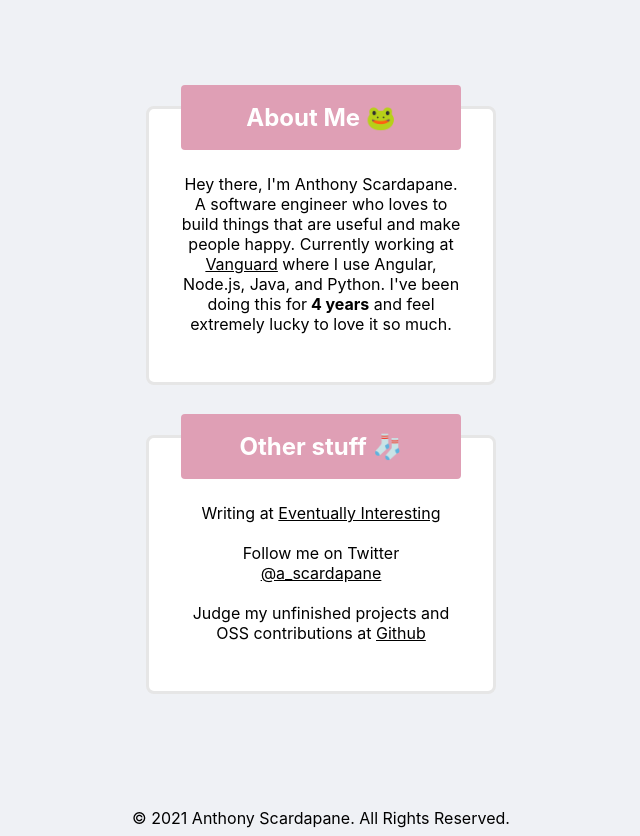
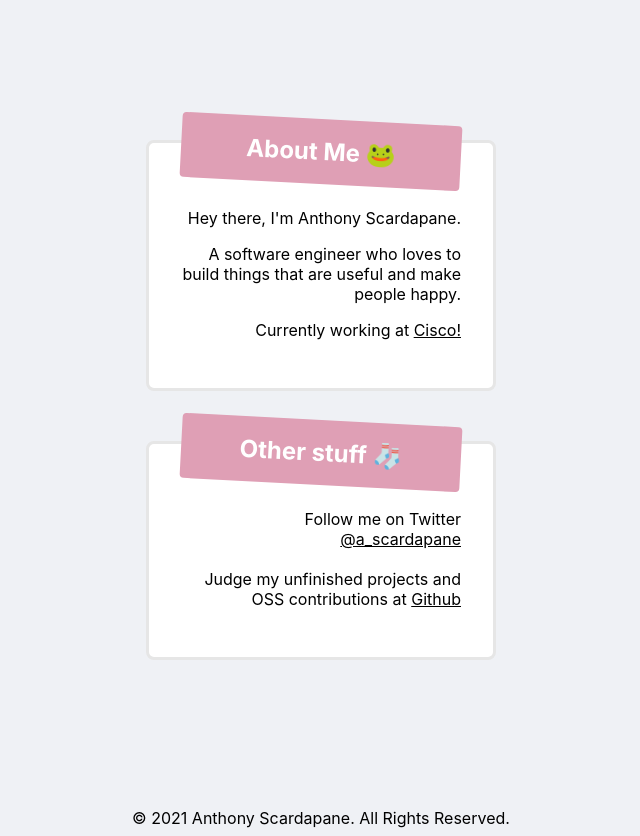
Before and after one commit to a-scar/personal-app, a React (Create React App) app: page / in a window 1280 px wide. Shown: the whole page, without its empty margins (319-959 px from the left). Built offline with nearby package versions, Linux system fonts and the light colour scheme.

Commit message:
update job, make title in card tilty

```diff
--- a/src/App.css
+++ b/src/App.css
@@ -22,6 +22,11 @@ a {
   align-items: center;
   justify-content: center;
   color: hsl(0, 0%, 100%);
+}
+
+.card-content {
+  align-items: center;
+  justify-content: center;
 }
 
 .App-link {
--- a/src/App.js
+++ b/src/App.js
@@ -5,20 +5,20 @@ import Footer from "./footer/footer";
 const App = () => {
   return (
     <div className="App">
-      <header className="App-header">
+      <div className="App-header">
         <InfoCard title="About Me &#128056;">
-          Hey there, I'm Anthony Scardapane. A software engineer who loves to
-          build things that are useful and make people happy. Currently working
-          at <a href="https://vanguard.com">Vanguard</a> where I use Angular,
-          Node.js, Java, and Python. I've been doing this for
-          <strong> 4 years</strong> and feel extremely lucky to love it so much.
+          Hey there, I'm Anthony Scardapane.{" "}
+          <p>
+            A software engineer who loves to build things that are useful and
+            make people happy.
+          </p>{" "}
+          Currently working at{" "}
+          <a href="https://www.cisco.com/c/m/en_us/customer-experience/cx-cloud.html">
+            Cisco!
+          </a>{" "}
         </InfoCard>
         <div className="second-card"></div>
         <InfoCard title="Other stuff &#129510;">
-          Writing at{" "}
-          <a href="https://eventuallyinteresting.net">Eventually Interesting</a>
-          <br></br>
-          <br></br>
           Follow me on Twitter{" "}
           <a href="https://twitter.com/a_scardapane">@a_scardapane</a>
           <br></br>
@@ -26,7 +26,7 @@ const App = () => {
           Judge my unfinished projects and OSS contributions at{" "}
           <a href="https://github.com/a-scar">Github</a>
         </InfoCard>
-      </header>
+      </div>
 
       <Footer>© 2021 Anthony Scardapane. All Rights Reserved.</Footer>
     </div>
--- a/src/info-card/info-card.css
+++ b/src/info-card/info-card.css
@@ -10,6 +10,7 @@
 p {
   color: black;
   font-size: 1rem;
+  text-align: right;
 }
 
 a:hover {
@@ -24,4 +25,5 @@ h1 {
   text-align: center;
   border-radius: 4px;
   margin-top: -56px;
+  transform: rotate(3deg);
 }
```
